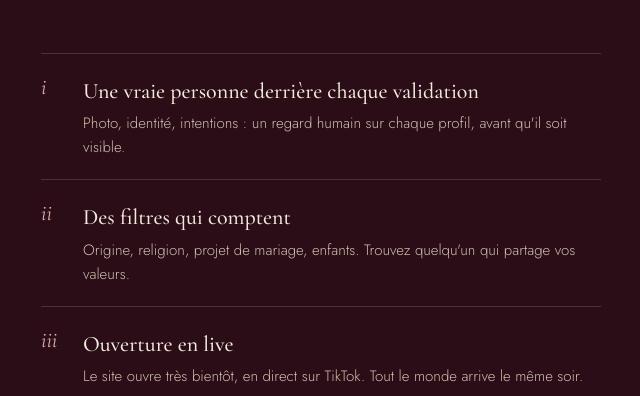
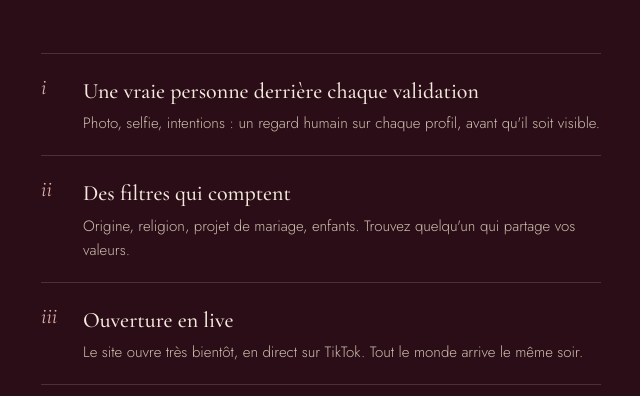
Before and after one commit to Kaissa2789/dewgal, a website: page index.html in a window 1280 px wide. Shown: the part 701-1097 px from the top of the page, without its empty margins (319-959 px from the left). Drawn offline with nearby package versions, Linux system fonts and the light colour scheme.

Commit message:
Accueil : ne pas promettre une vérification d'identité
Co-Authored-By: Claude Opus 5.5 <noreply@anthropic.com>
Claude-Session: https://claude.ai/code/session_01W2hCnYyJUqyzh4XCrEHfnv

```diff
--- a/index.html
+++ b/index.html
@@ -89,7 +89,7 @@ footer{text-align:center;font-size:12px;color:var(--ivoire-doux);letter-spacing:
   </header>
 
   <section class="promesses" aria-label="Nos engagements">
-    <div><i>i</i><section><h3>Une vraie personne derrière chaque validation</h3><p>Photo, identité, intentions : un regard humain sur chaque profil, avant qu'il soit visible.</p></section></div>
+    <div><i>i</i><section><h3>Une vraie personne derrière chaque validation</h3><p>Photo, selfie, intentions : un regard humain sur chaque profil, avant qu'il soit visible.</p></section></div>
     <div><i>ii</i><section><h3>Des filtres qui comptent</h3><p>Origine, religion, projet de mariage, enfants. Trouvez quelqu'un qui partage vos valeurs.</p></section></div>
     <div><i>iii</i><section><h3>Ouverture en live</h3><p>Le site ouvre très bientôt, en direct sur TikTok. Tout le monde arrive le même soir.</p></section></div>
   </section>
```
